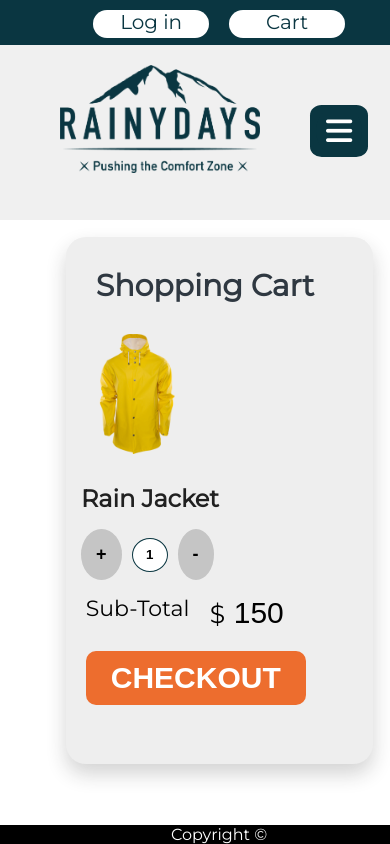
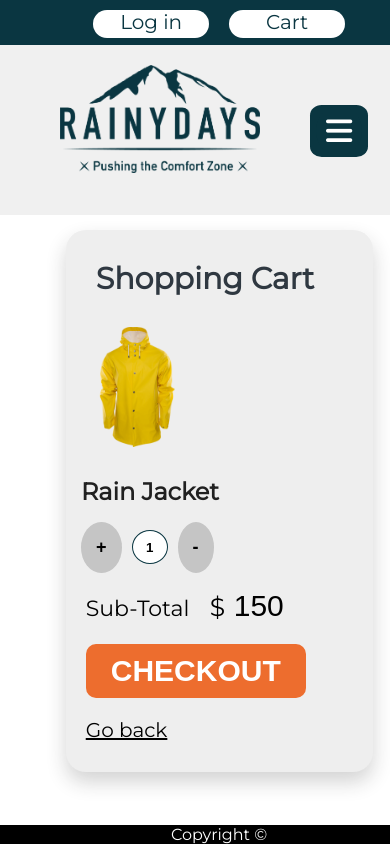
Before and after one commit to Tanific/rainydays, a plain HTML site: page cart.html in a window 390 px wide. Shown: the top 844 px of the page. Drawn offline with Linux system fonts and the light colour scheme.

Commit message:
progress on item specific page with button selectors

```diff
--- a/cart.html
+++ b/cart.html
@@ -77,8 +77,11 @@
                  <div class="total-amount">$
                     <input type="text" id="subtotal-value" value="150">
                  </div>
-             </div>
+                </div>
+                <div class="exitbutton">
              <a href="checkout.html"><button class="cta">Checkout</button></a>
+             <a href="products.html" class="goback">Go back</a>
+            </div>
             </div>
         </div>
     </main>
--- a/styles/cart.css
+++ b/styles/cart.css
@@ -153,6 +153,7 @@ h1 {
 .subtotal {
     font-size: 22px;
     margin-left: 20px;
+    margin-top: 7px;
 }
 
 
@@ -162,7 +163,7 @@ h1 {
     border-radius: 50%;
     padding: 10px !important;
     width: 220px !important;
-    margin-bottom: 40px;
+    margin-bottom: 20px;
     margin-left: 20px;
     margin-top: 20px;
     justify-content: center;
@@ -177,3 +178,14 @@ h1 {
     text-align: center;
     font-weight: bold;
 }
+
+.exitbutton {
+    display: flex;
+    flex-direction: column;
+    align-items: flex-end;
+}
+
+.exitbutton a {
+    color: black;
+    font-size:20px;
+}
--- a/styles/media.css
+++ b/styles/media.css
@@ -291,7 +291,7 @@
     }
 
     .subtotal {
-        margin-top: 15px;
+        margin-top: 22px;
     }
 
     .total-amount {
@@ -299,4 +299,14 @@
         margin-top: 15px;
     }
 
+    .goback {
+        margin-bottom: 5px;
+        margin-left: 20px;
+        margin-bottom: 20px;
+    }
+
+    .exitbutton {
+        align-items: flex-start
+    }
+
 }
```
Also changed, not shown: products/itemspecific-raincoat.html (+5 -5 lines), styles/itemspecific.css (+19 -3 lines).
